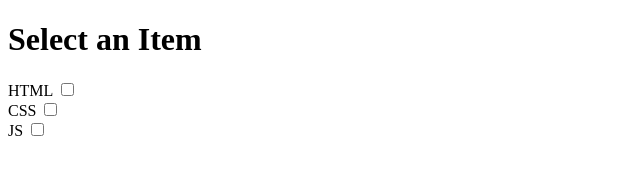
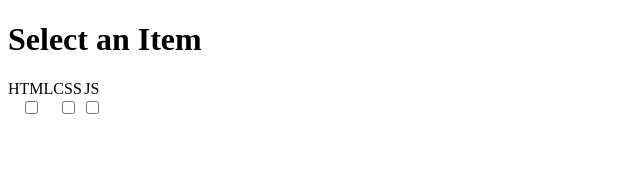
Before and after one commit to emmanuelajsivinac/Js-Projects, a plain HTML site: page DOM/1-FirstSteps/Index.html in a window 1280 px wide. Shown: the whole page, without its empty margins (0-640 px from the left). Drawn offline with Linux system fonts and the light colour scheme.

Commit message:
updated files

```diff
--- a/DOM/1-FirstSteps/Index.css
+++ b/DOM/1-FirstSteps/Index.css
@@ -1,10 +1,9 @@
-<<<<<<< HEAD
 .options-section{
     display: flex;
     flex-direction:row;
     align-items: center;
 }
->>>>>>> 16218cf2dcc5db8da18f47a9c452c2662da255d8
+
 .option{
     display: flex;
     flex-direction: column;
```
